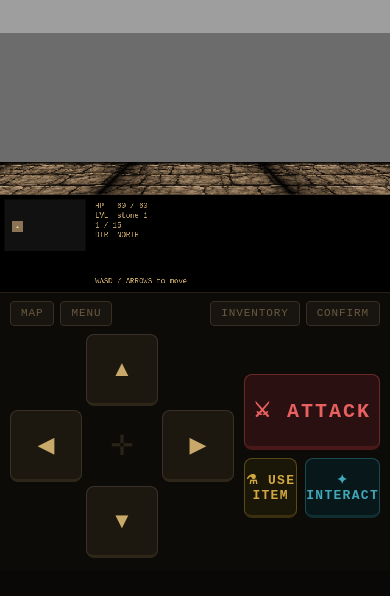
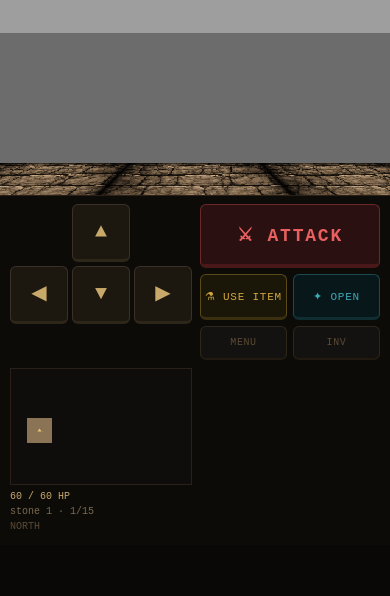
Before and after one commit to jerichomcleod/ogdc, a website built with Vite: page index.html in a window 390 px wide. Built offline with nearby package versions, Linux system fonts and the light colour scheme; animation ran at ten frames a second.

Commit message:
Responsive controls layout: minimap left, dpad centre-left, actions, log right
- Canvas shrunk to 320px (dungeon view only; HUD strip removed)
- Minimap renders to <canvas id="minimap-canvas"> in controls panel;
  HP/floor/direction stats update via #minimap-stats HTML elements
- Combat log updates #combat-log HTML div instead of drawing on canvas
- D-pad: 2-row layout — FORWARD top-centre, LEFT/BACK/RIGHT second row
- Wide layout (≥560px, landscape): single flex row
    [minimap] [dpad] [actions] [log]
- Narrow layout (<560px, portrait): 2×2 CSS grid
    [dpad | actions] / [minimap | log]
- CSS custom properties (--btn-size etc.) switch between layouts
- constants.ts: CANVAS_H=320, removed HUD_H/MINIMAP_* (moved to minimap.ts)

Co-Authored-By: Claude Sonnet 4.6 <noreply@anthropic.com>

```diff
--- a/index.html
+++ b/index.html
@@ -18,138 +18,98 @@
       font-family: 'Courier New', Courier, monospace;
     }
 
-    #app {
-      display: flex;
-      flex-direction: column;
-      align-items: center;
-      width: 100%;
-      max-width: 640px;
-    }
-
-    canvas {
+    /* ── Canvas ──────────────────────────────────────────────── */
+    canvas#game-canvas {
       display: block;
       image-rendering: pixelated;
       image-rendering: crisp-edges;
       flex-shrink: 0;
+      max-width: 100%;
     }
 
-    /* ── Controls panel ───────────────────────────────── */
+    /* ── Controls panel ──────────────────────────────────────── */
     #controls {
       width: 100%;
       background: #0d0b08;
       border-top: 1px solid #2a2018;
       padding: 8px 10px 12px;
-      display: flex;
-      flex-direction: column;
-      gap: 8px;
       user-select: none;
       -webkit-user-select: none;
     }
 
-    /* ── Top bar: ancillary small buttons ─────────────── */
-    #ctrl-bar {
-      display: flex;
-      gap: 6px;
-      align-items: center;
-    }
-    #ctrl-bar-spacer { flex: 1; }
-
-    .btn-aux {
-      background: #181410;
-      border: 1px solid #3a2e20;
-      color: #6a5a40;
-      font: 11px/1 'Courier New', monospace;
-      letter-spacing: 0.08em;
-      text-transform: uppercase;
-      padding: 6px 10px;
-      border-radius: 4px;
+    /* ── Shared button base ──────────────────────────────────── */
+    .btn {
+      background: #1c1810;
+      border: 1px solid #3a3028;
+      border-bottom: 3px solid #2e2618;
+      color: #c8a96a;
+      border-radius: 6px;
       cursor: pointer;
       touch-action: manipulation;
       -webkit-tap-highlight-color: transparent;
-      transition: background 80ms, color 80ms;
+      font-family: 'Courier New', Courier, monospace;
+      display: flex;
+      align-items: center;
+      justify-content: center;
+      transition: background 60ms, border-bottom-width 60ms, transform 60ms;
     }
-    .btn-aux:active, .btn-aux.pressed {
-      background: #2a2018;
-      color: #c8a96a;
+    .btn:active, .btn.pressed {
+      background: #2e2818;
+      border-bottom-width: 1px;
+      transform: translateY(2px);
+    }
+    .btn:active > *, .btn.pressed > * { pointer-events: none; }
+
+    /* ── Minimap + stats ─────────────────────────────────────── */
+    #ctrl-minimap {
+      display: flex;
+      flex-direction: column;
+      gap: 5px;
+      flex-shrink: 0;
     }
 
-    /* ── Main row: d-pad + actions ────────────────────── */
-    #ctrl-main {
-      display: flex;
-      gap: 10px;
-      align-items: center;
-      justify-content: space-between;
+    #minimap-canvas {
+      display: block;
+      image-rendering: pixelated;
+      image-rendering: crisp-edges;
+      border: 1px solid #2a2018;
     }
 
-    /* ── D-pad ────────────────────────────────────────── */
+    #minimap-stats {
+      display: flex;
+      flex-direction: column;
+      gap: 2px;
+      font-size: 10px;
+      line-height: 1.3;
+      color: #6a5a40;
+    }
+    #minimap-stats .stat-hp    { color: #c8a96a; }
+    #minimap-stats .stat-floor { color: #7a6a50; }
+    #minimap-stats .stat-dir   { color: #5a4a34; }
+
+    /* ── D-pad ───────────────────────────────────────────────── */
     #ctrl-dpad {
       display: grid;
-      grid-template-columns: repeat(3, 72px);
-      grid-template-rows: repeat(3, 72px);
+      grid-template-columns: repeat(3, var(--btn-size));
+      grid-template-rows:    repeat(2, var(--btn-size));
       gap: 4px;
       flex-shrink: 0;
     }
 
     .btn-dpad {
-      background: #1c1810;
-      border: 1px solid #3a3028;
-      border-bottom: 3px solid #2e2618;
-      color: #c8a96a;
-      font-size: 22px;
+      width:  var(--btn-size);
+      height: var(--btn-size);
+      font-size: 20px;
       line-height: 1;
-      border-radius: 8px;
-      cursor: pointer;
-      touch-action: manipulation;
-      -webkit-tap-highlight-color: transparent;
-      display: flex;
-      align-items: center;
-      justify-content: center;
-      width: 72px;
-      height: 72px;
-      transition: background 60ms, border-bottom-width 60ms, transform 60ms;
-    }
-    .btn-dpad:active, .btn-dpad.pressed {
-      background: #2e2818;
-      border-bottom-width: 1px;
-      transform: translateY(2px);
     }
 
-    /* D-pad center marker */
-    .dpad-center {
-      display: flex;
-      align-items: center;
-      justify-content: center;
-      color: #2a2418;
-      font-size: 28px;
-    }
-
-    /* ── Action buttons (right side) ──────────────────── */
+    /* ── Action column ───────────────────────────────────────── */
     #ctrl-actions {
-      flex: 1;
       display: flex;
       flex-direction: column;
-      gap: 8px;
+      gap: 6px;
+      flex-shrink: 0;
       min-width: 0;
-    }
-
-    .btn-action {
-      border-radius: 8px;
-      cursor: pointer;
-      touch-action: manipulation;
-      -webkit-tap-highlight-color: transparent;
-      font-family: 'Courier New', Courier, monospace;
-      text-transform: uppercase;
-      letter-spacing: 0.1em;
-      font-weight: bold;
-      display: flex;
-      align-items: center;
-      justify-content: center;
-      gap: 6px;
-      transition: background 60ms, border-bottom-width 60ms, transform 60ms;
-    }
-    .btn-action:active, .btn-action.pressed {
-      border-bottom-width: 1px !important;
-      transform: translateY(2px);
     }
 
     /* ATTACK — large, red */
@@ -158,8 +118,11 @@
       border: 1px solid #6a2828;
       border-bottom: 4px solid #4a1818;
       color: #e86060;
-      font-size: 20px;
-      height: 76px;
+      font-size: 18px;
+      font-weight: bold;
+      text-transform: uppercase;
+      letter-spacing: 0.1em;
+      height: var(--btn-attack-h);
       width: 100%;
     }
     .btn-attack:active, .btn-attack.pressed {
@@ -167,88 +130,169 @@
       color: #ff8080;
     }
 
-    /* Secondary actions row */
-    #ctrl-action-row2 {
+    /* Secondary button row */
+    .btn-row {
       display: flex;
-      gap: 8px;
+      gap: 6px;
     }
 
-    /* USE ITEM — medium, amber */
+    /* USE ITEM — amber */
     .btn-use {
       background: #1a1608;
       border: 1px solid #5a4a18;
       border-bottom: 3px solid #3a3010;
       color: #d4a840;
-      font-size: 13px;
-      height: 60px;
+      font-size: 11px;
+      text-transform: uppercase;
+      letter-spacing: 0.07em;
+      height: var(--btn-sec-h);
       flex: 1;
     }
-    .btn-use:active, .btn-use.pressed {
-      background: #2a2410;
-      color: #f0c860;
-    }
+    .btn-use:active, .btn-use.pressed { background: #2a2410; color: #f0c860; }
 
-    /* INTERACT — medium, teal */
+    /* INTERACT — teal */
     .btn-interact {
       background: #08181a;
       border: 1px solid #1a4a50;
       border-bottom: 3px solid #102e32;
       color: #40a8b8;
-      font-size: 13px;
-      height: 60px;
+      font-size: 11px;
+      text-transform: uppercase;
+      letter-spacing: 0.07em;
+      height: var(--btn-sec-h);
       flex: 1;
     }
-    .btn-interact:active, .btn-interact.pressed {
-      background: #102428;
-      color: #60c8d8;
+    .btn-interact:active, .btn-interact.pressed { background: #102428; color: #60c8d8; }
+
+    /* MENU / INVENTORY — muted */
+    .btn-aux {
+      background: #141210;
+      border: 1px solid #2e2618;
+      border-bottom: 2px solid #201a10;
+      color: #5a4a34;
+      font-size: 10px;
+      text-transform: uppercase;
+      letter-spacing: 0.06em;
+      height: var(--btn-aux-h);
+      flex: 1;
+    }
+    .btn-aux:active, .btn-aux.pressed { background: #201c12; color: #8a7a54; }
+
+    /* ── Combat log ──────────────────────────────────────────── */
+    #ctrl-log {
+      display: flex;
+      flex-direction: column;
+      justify-content: flex-end;
+      min-height: 60px;
+      min-width: 0;
+    }
+
+    #combat-log {
+      display: flex;
+      flex-direction: column;
+      gap: 2px;
+      font-size: 11px;
+      line-height: 1.4;
+      word-break: break-word;
+    }
+
+    /* ═══════════════════════════════════════════════════════════
+       WIDE LAYOUT  (≥ 560 px — landscape phone, tablet, desktop)
+       Controls: single flex row  [minimap | dpad | actions | log]
+       ═══════════════════════════════════════════════════════════ */
+    @media (min-width: 560px) {
+      :root {
+        --btn-size:     64px;
+        --btn-attack-h: 72px;
+        --btn-sec-h:    52px;
+        --btn-aux-h:    38px;
+      }
+
+      #controls {
+        display: flex;
+        flex-direction: row;
+        align-items: flex-start;
+        gap: 12px;
+      }
+
+      #ctrl-log { flex: 1; }
+
+      #ctrl-actions { width: 180px; }
+    }
+
+    /* ═══════════════════════════════════════════════════════════
+       NARROW LAYOUT  (< 560 px — portrait phone)
+       Controls: 2×2 grid
+         [dpad    | actions]
+         [minimap | log    ]
+       ═══════════════════════════════════════════════════════════ */
+    @media (max-width: 559px) {
+      :root {
+        --btn-size:     58px;
+        --btn-attack-h: 64px;
+        --btn-sec-h:    46px;
+        --btn-aux-h:    34px;
+      }
+
+      #controls {
+        display: grid;
+        grid-template-columns: auto 1fr;
+        grid-template-rows: auto auto;
+        gap: 8px;
+      }
+
+      #ctrl-dpad    { grid-row: 1; grid-column: 1; }
+      #ctrl-actions { grid-row: 1; grid-column: 2; }
+      #ctrl-minimap { grid-row: 2; grid-column: 1; }
+      #ctrl-log     { grid-row: 2; grid-column: 2; align-self: end; }
     }
   </style>
 </head>
 <body>
-  <div id="app">
-    <canvas id="game-canvas"></canvas>
+  <canvas id="game-canvas"></canvas>
 
-    <div id="controls">
+  <div id="controls">
 
-      <!-- Top bar: ancillary buttons -->
-      <div id="ctrl-bar">
-        <button class="btn-aux" data-action="OPEN_MAP">MAP</button>
-        <button class="btn-aux" data-action="CANCEL">MENU</button>
-        <div id="ctrl-bar-spacer"></div>
-        <button class="btn-aux" data-action="OPEN_INVENTORY">INVENTORY</button>
-        <button class="btn-aux" data-action="CONFIRM">CONFIRM</button>
-      </div>
-
-      <!-- Main row -->
-      <div id="ctrl-main">
-
-        <!-- Left: D-Pad -->
-        <div id="ctrl-dpad">
-          <!-- Row 1 -->
-          <div></div>
-          <button class="btn-dpad" data-action="MOVE_FORWARD">▲</button>
-          <div></div>
-          <!-- Row 2 -->
-          <button class="btn-dpad" data-action="TURN_LEFT">◀</button>
-          <div class="dpad-center">✛</div>
-          <button class="btn-dpad" data-action="TURN_RIGHT">▶</button>
-          <!-- Row 3 -->
-          <div></div>
-          <button class="btn-dpad" data-action="MOVE_BACK">▼</button>
-          <div></div>
-        </div>
-
-        <!-- Right: Action buttons -->
-        <div id="ctrl-actions">
-          <button class="btn-action btn-attack" data-action="ATTACK">⚔ ATTACK</button>
-          <div id="ctrl-action-row2">
-            <button class="btn-action btn-use"      data-action="USE_ITEM">⚗ USE ITEM</button>
-            <button class="btn-action btn-interact"  data-action="INTERACT">✦ INTERACT</button>
-          </div>
-        </div>
-
+    <!-- ── Minimap ────────────────────────────────────────── -->
+    <div id="ctrl-minimap">
+      <canvas id="minimap-canvas"></canvas>
+      <div id="minimap-stats">
+        <span class="stat-hp">-- / -- HP</span>
+        <span class="stat-floor">loading…</span>
+        <span class="stat-dir">--</span>
       </div>
     </div>
+
+    <!-- ── D-pad ──────────────────────────────────────────── -->
+    <div id="ctrl-dpad">
+      <!-- Row 1: only FORWARD in centre -->
+      <div></div>
+      <button class="btn btn-dpad" data-action="MOVE_FORWARD">▲</button>
+      <div></div>
+      <!-- Row 2: LEFT  BACK  RIGHT -->
+      <button class="btn btn-dpad" data-action="TURN_LEFT">◀</button>
+      <button class="btn btn-dpad" data-action="MOVE_BACK">▼</button>
+      <button class="btn btn-dpad" data-action="TURN_RIGHT">▶</button>
+    </div>
+
+    <!-- ── Action buttons ─────────────────────────────────── -->
+    <div id="ctrl-actions">
+      <button class="btn btn-attack" data-action="ATTACK">⚔ ATTACK</button>
+      <div class="btn-row">
+        <button class="btn btn-use"      data-action="USE_ITEM">⚗ USE ITEM</button>
+        <button class="btn btn-interact" data-action="INTERACT">✦ OPEN</button>
+      </div>
+      <div class="btn-row">
+        <button class="btn btn-aux" data-action="CANCEL">MENU</button>
+        <button class="btn btn-aux" data-action="OPEN_INVENTORY">INV</button>
+      </div>
+    </div>
+
+    <!-- ── Combat log ─────────────────────────────────────── -->
+    <div id="ctrl-log">
+      <div id="combat-log"></div>
+    </div>
+
   </div>
 
   <script type="module" src="/src/main.ts"></script>
--- a/src/constants.ts
+++ b/src/constants.ts
@@ -1,12 +1,9 @@
 // Internal render resolution
 export const CANVAS_W = 640
-export const CANVAS_H = 480
-
-// HUD takes the bottom portion; dungeon view occupies the top
-export const DUNGEON_H = 320   // height of the 3D view area
-export const HUD_H = CANVAS_H - DUNGEON_H
+export const CANVAS_H = 320   // full canvas height = dungeon view height
 
 // Horizon sits in the middle of the dungeon view
+export const DUNGEON_H = 320
 export const HORIZON_Y = DUNGEON_H / 2
 
 // Vanishing point X (center of dungeon view)
@@ -20,8 +17,3 @@ export const VIEW_DEPTH = 5
 // WALL_SCALE must stay ≤ DUNGEON_H/2 (= 160) or depth-1 walls clip off-screen.
 export const WALL_SCALE  = 140   // half-height of corridor face at depth 1
 export const WALL_HALF_W = 140   // half-width  — equal to WALL_SCALE for 1:1 tiles
-
-// Minimap
-export const MINIMAP_CELL = 6    // pixels per cell on the minimap
-export const MINIMAP_X = 8
-export const MINIMAP_Y = DUNGEON_H + 8
--- a/src/ui/minimap.ts
+++ b/src/ui/minimap.ts
@@ -1,19 +1,21 @@
-import { getCtx } from '../engine/canvas'
 import { GameState } from '../game/gameState'
 import { getFloor } from '../content/floors'
-import { MINIMAP_X, MINIMAP_Y, DUNGEON_H, CANVAS_H, CANVAS_W, MINIMAP_CELL } from '../constants'
 import { LEVEL_SEQUENCE } from '../content/floors'
+
+// ── Config ────────────────────────────────────────────────────────────────────
+
+const CELL   = 7     // pixels per map cell in the HTML minimap canvas
+const VIEW_W = 22    // cells wide
+const VIEW_H = 14    // cells tall
+const MAP_W  = VIEW_W * CELL
+const MAP_H  = VIEW_H * CELL
 
 const C_WALL       = '#2a2318'
 const C_FLOOR      = '#8b7355'
-const C_UNEXPLORED = '#111'
+const C_UNEXPLORED = '#0e0d0b'
 const C_PLAYER     = '#e8c97a'
 const C_EXIT       = '#4ab87a'
 const C_DOOR       = '#8a5a20'
-
-// Viewport: how many cells to show on the minimap
-const VIEW_W = 22
-const VIEW_H = 14
 
 const ARROWS: Record<string, [number, number][]> = {
   north: [ [0,-2], [ 2, 1], [-2, 1] ],
@@ -22,38 +24,50 @@ const ARROWS: Record<string, [number, number][]> = {
   west:  [ [-2,0], [ 1,-2], [ 1, 2] ],
 }
 
+// ── Canvas context (lazy-initialised) ─────────────────────────────────────────
+
+let _ctx: CanvasRenderingContext2D | null = null
+
+function getMinimapCtx(): CanvasRenderingContext2D | null {
+  if (_ctx) return _ctx
+  const el = document.getElementById('minimap-canvas') as HTMLCanvasElement | null
+  if (!el) return null
+  el.width  = MAP_W
+  el.height = MAP_H
+  _ctx = el.getContext('2d')!
+  return _ctx
+}
+
+// ── Render ────────────────────────────────────────────────────────────────────
+
 export function renderMinimap(state: GameState): void {
-  const ctx = getCtx()
-  const run = state.run
+  const ctx = getMinimapCtx()
+  if (!ctx) return
+
+  const run   = state.run
   const floor = getFloor(run.floorId)
   if (!floor) return
 
-  const cell = MINIMAP_CELL
-
-  // Clamp viewport to actual map size, center on player
   const viewW  = Math.min(VIEW_W, floor.width)
   const viewH  = Math.min(VIEW_H, floor.height)
   const { x: px, y: py } = run.position
   const startX = Math.max(0, Math.min(px - Math.floor(viewW / 2), floor.width  - viewW))
   const startY = Math.max(0, Math.min(py - Math.floor(viewH / 2), floor.height - viewH))
 
-  const mapW = viewW * cell
-  const mapH = viewH * cell
-
   // Background
   ctx.fillStyle = '#0a0905'
-  ctx.fillRect(MINIMAP_X - 1, MINIMAP_Y - 1, mapW + 2, mapH + 2)
+  ctx.fillRect(0, 0, MAP_W, MAP_H)
 
   for (let vy = 0; vy < viewH; vy++) {
     for (let vx = 0; vx < viewW; vx++) {
       const mx = startX + vx
       const my = startY + vy
-      const sx = MINIMAP_X + vx * cell
-      const sy = MINIMAP_Y + vy * cell
+      const sx = vx * CELL
+      const sy = vy * CELL
 
       if (!run.mapRevealed[my]?.[mx]) {
         ctx.fillStyle = C_UNEXPLORED
-        ctx.fillRect(sx, sy, cell, cell)
+        ctx.fillRect(sx, sy, CELL, CELL)
         continue
       }
 
@@ -67,13 +81,13 @@ export function renderMinimap(state: GameState): void {
       } else {
         ctx.fillStyle = C_FLOOR
       }
-      ctx.fillRect(sx, sy, cell, cell)
+      ctx.fillRect(sx, sy, CELL, CELL)
     }
   }
 
   // Player marker
-  const mpx = MINIMAP_X + (px - startX) * cell + cell / 2
-  const mpy = MINIMAP_Y + (py - startY) * cell + cell / 2
+  const mpx = (px - startX) * CELL + CELL / 2
+  const mpy = (py - startY) * CELL + CELL / 2
   const arrow = ARROWS[run.facing]
   ctx.fillStyle = C_PLAYER
   ctx.beginPath()
@@ -83,22 +97,14 @@ export function renderMinimap(state: GameState): void {
   ctx.closePath()
   ctx.fill()
 
-  // HUD separator
-  ctx.strokeStyle = '#3a3020'
-  ctx.lineWidth = 1
-  ctx.beginPath()
-  ctx.moveTo(0, DUNGEON_H)
-  ctx.lineTo(CANVAS_W, DUNGEON_H)
-  ctx.stroke()
-
-  // Stats
-  const statsX = MINIMAP_X + mapW + 16
-  const levelLabel = LEVEL_SEQUENCE.indexOf(run.floorId as typeof LEVEL_SEQUENCE[number]) + 1
-  ctx.fillStyle = '#c8a96a'
-  ctx.font = '12px monospace'
-  ctx.fillText(`HP   ${run.hp} / ${run.maxHp}`,           statsX, MINIMAP_Y + 14)
-  ctx.fillText(`LVL  ${run.floorId.replace('_', ' ')}`,   statsX, MINIMAP_Y + 30)
-  ctx.fillText(`${levelLabel} / ${LEVEL_SEQUENCE.length}`, statsX, MINIMAP_Y + 46)
-  ctx.fillText(`DIR  ${run.facing.toUpperCase()}`,         statsX, MINIMAP_Y + 62)
-  ctx.fillText('WASD / ARROWS to move',                    statsX, CANVAS_H - 14)
+  // Update HTML stats
+  const statsEl = document.getElementById('minimap-stats')
+  if (statsEl) {
+    const lvl       = LEVEL_SEQUENCE.indexOf(run.floorId as typeof LEVEL_SEQUENCE[number]) + 1
+    const floorName = run.floorId.replace('_', ' ')
+    statsEl.innerHTML =
+      `<span class="stat-hp">${run.hp} / ${run.maxHp} HP</span>` +
+      `<span class="stat-floor">${floorName} · ${lvl}/${LEVEL_SEQUENCE.length}</span>` +
+      `<span class="stat-dir">${run.facing.toUpperCase()}</span>`
+  }
 }
--- a/src/ui/overlays.ts
+++ b/src/ui/overlays.ts
@@ -1,6 +1,6 @@
 import { getCtx } from '../engine/canvas'
 import { GameState } from '../game/gameState'
-import { CANVAS_W, CANVAS_H, DUNGEON_H } from '../constants'
+import { CANVAS_W, CANVAS_H } from '../constants'
 
 // ── Level entry text ──────────────────────────────────────────────────────────
 
@@ -45,13 +45,13 @@ export function renderLevelEntry(state: GameState): void {
   ctx.save()
   ctx.globalAlpha = alpha * 0.82
   ctx.fillStyle   = '#000'
-  ctx.fillRect(0, 0, CANVAS_W, DUNGEON_H)
+  ctx.fillRect(0, 0, CANVAS_W, CANVAS_H)
   ctx.globalAlpha = alpha
 
   ctx.textAlign    = 'center'
   ctx.fillStyle    = '#d4b87a'
   ctx.font         = 'bold 22px monospace'
-  ctx.fillText(texts[0], CANVAS_W / 2, DUNGEON_H / 2 - 18)
+  ctx.fillText(texts[0], CANVAS_W / 2, CANVAS_H / 2 - 18)
 
   ctx.fillStyle = '#8a7a60'
   ctx.font      = '13px monospace'
@@ -59,7 +59,7 @@ export function renderLevelEntry(state: GameState): void {
   const subtitle = texts[1]
   const lines    = wrapText(subtitle, 58)
   lines.forEach((line, i) => {
-    ctx.fillText(line, CANVAS_W / 2, DUNGEON_H / 2 + 10 + i * 18)
+    ctx.fillText(line, CANVAS_W / 2, CANVAS_H / 2 + 10 + i * 18)
   })
   ctx.restore()
 }
@@ -101,24 +101,22 @@ export function renderGameOver(state: GameState): void {
   ctx.fillText(`Reached: ${floorLabel}`, CANVAS_W / 2, CANVAS_H / 2 + 60)
 }
 
-// ── Combat log (rendered in HUD area) ────────────────────────────────────────
+// ── Combat log (updates HTML #combat-log element) ────────────────────────────
 
 export function renderCombatLog(state: GameState): void {
-  if (!state.run.combatLog.length) return
-  const ctx = getCtx()
-  ctx.save()
-  ctx.font      = '11px monospace'
-  ctx.textAlign = 'left'
-  const log    = state.run.combatLog
-  const startY = DUNGEON_H + 20
-  for (let i = 0; i < log.length; i++) {
-    const age   = log.length - 1 - i          // 0 = newest
-    const alpha = 1 - age * 0.22
-    ctx.globalAlpha = Math.max(0.2, alpha)
-    ctx.fillStyle   = age === 0 ? '#e8c97a' : '#8a7a5a'
-    ctx.fillText(log[i], 8, startY + (log.length - 1 - i) * 15)
-  }
-  ctx.restore()
+  const logEl = document.getElementById('combat-log')
+  if (!logEl) return
+  const log = state.run.combatLog
+  if (!log.length) return
+  // Render newest last (bottom) — same order as before
+  logEl.innerHTML = log
+    .map((msg, i) => {
+      const age     = log.length - 1 - i  // 0 = newest
+      const opacity = Math.max(0.25, 1 - age * 0.22).toFixed(2)
+      const color   = age === 0 ? '#e8c97a' : '#8a7a5a'
+      return `<div style="opacity:${opacity};color:${color}">${msg}</div>`
+    })
+    .join('')
 }
 
 // ── Helpers ───────────────────────────────────────────────────────────────────
```
